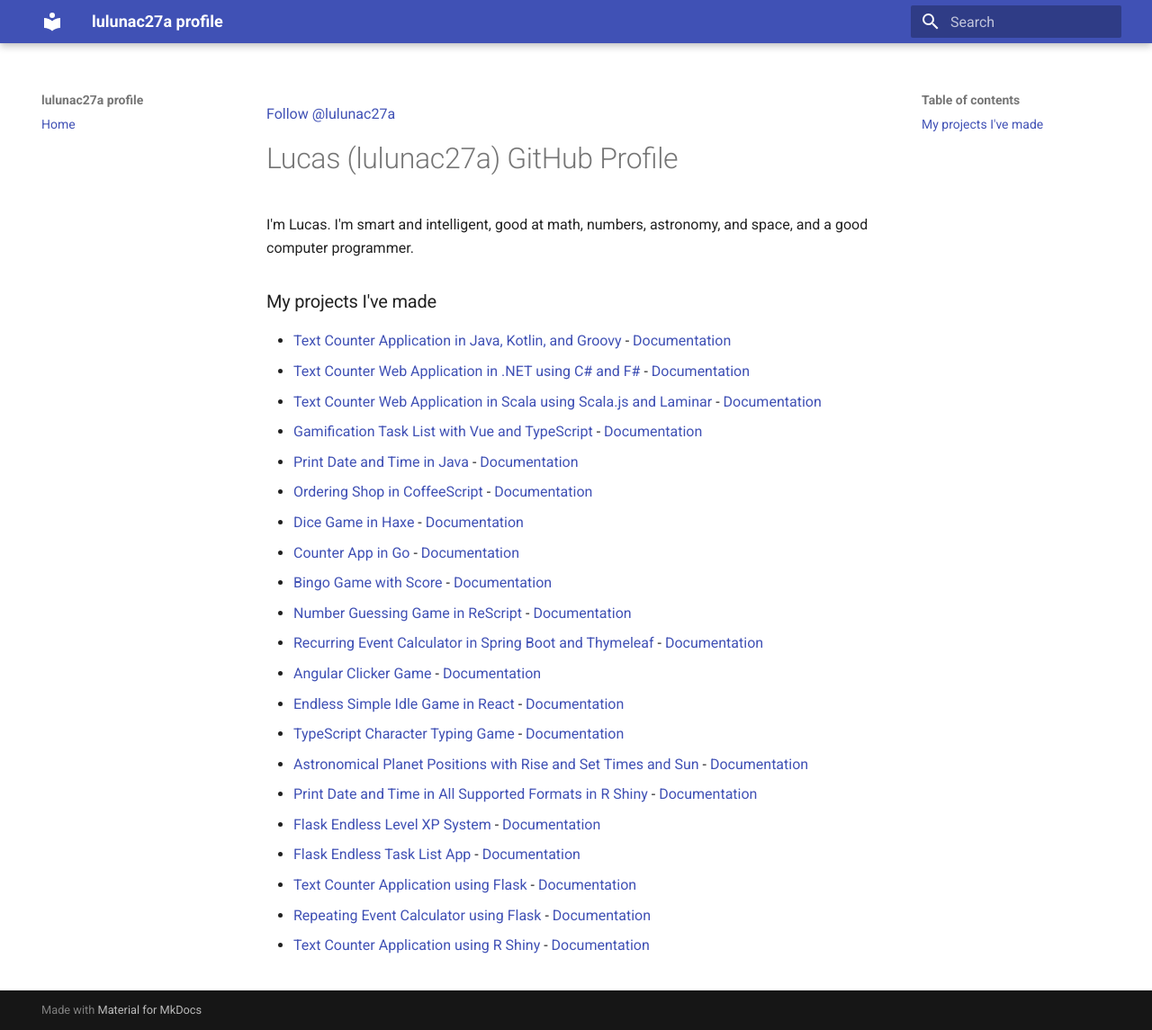
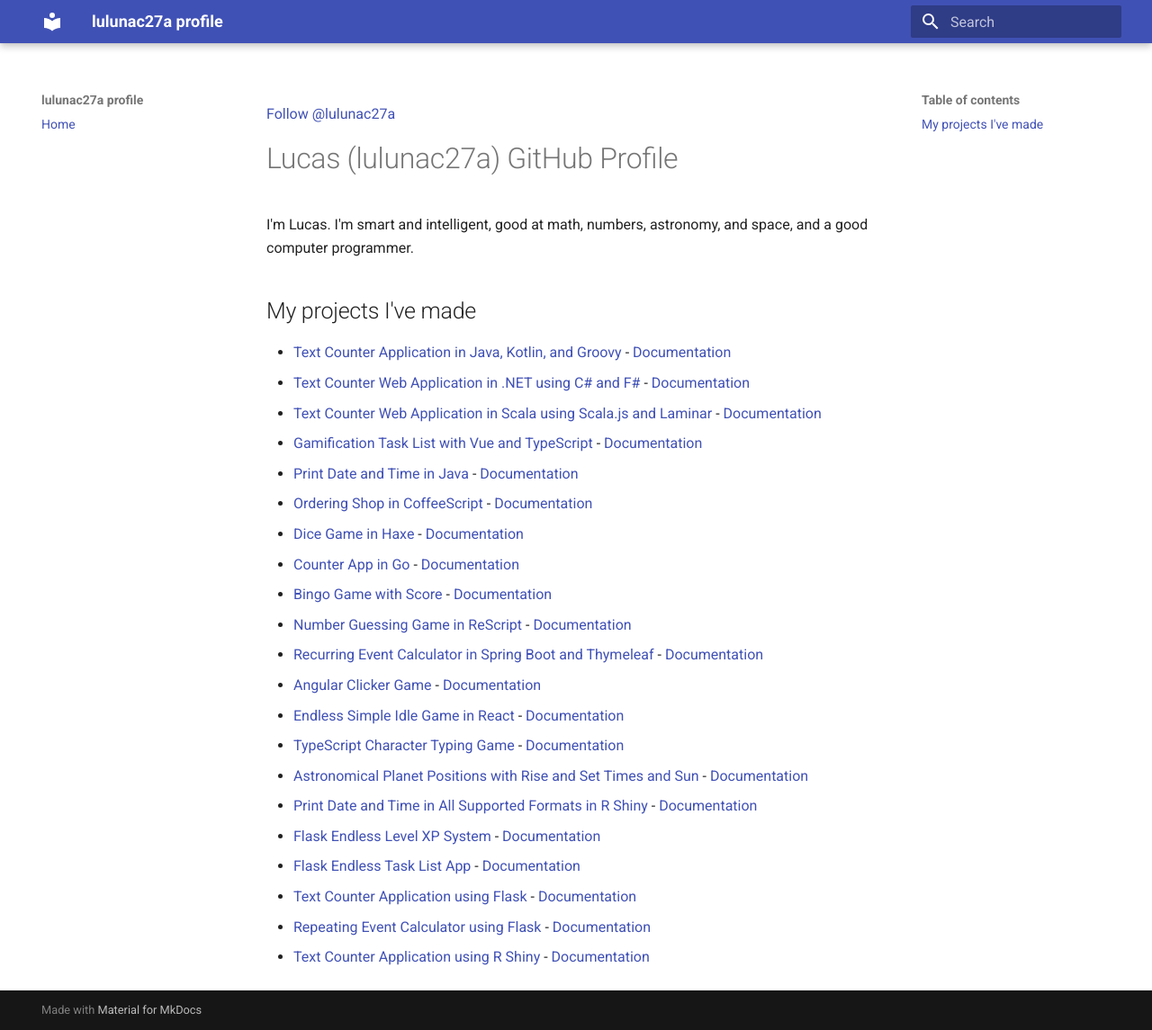
Before and after one commit to lulunac27a/lulunac27a.github.io, an MkDocs documentation site: the page built from docs/index.md, in a window 1280 px wide and 1145 px high. Shown: the whole window at 90% size. Built offline with MkDocs 1.6.1 and Material for MkDocs 9.7.7, drawn with Linux system fonts in a browser that asks for light colours.

Commit message:
Fix heading

```diff
--- a/docs/index.md
+++ b/docs/index.md
@@ -4,7 +4,7 @@
 
 I'm Lucas. I'm smart and intelligent, good at math, numbers, astronomy, and space, and a good computer programmer.
 
-### My projects I've made
+## My projects I've made
 
 - [Text Counter Application in Java, Kotlin, and Groovy](https://github.com/lulunac27a/text-counter-java-application) - [Documentation](https://lulunac27a.github.io/text-counter-java-application)
 - [Text Counter Web Application in .NET using C# and F#](https://github.com/lulunac27a/text-counter-dot-net-application) - [Documentation](https://lulunac27a.github.io/text-counter-dot-net-application)
```
